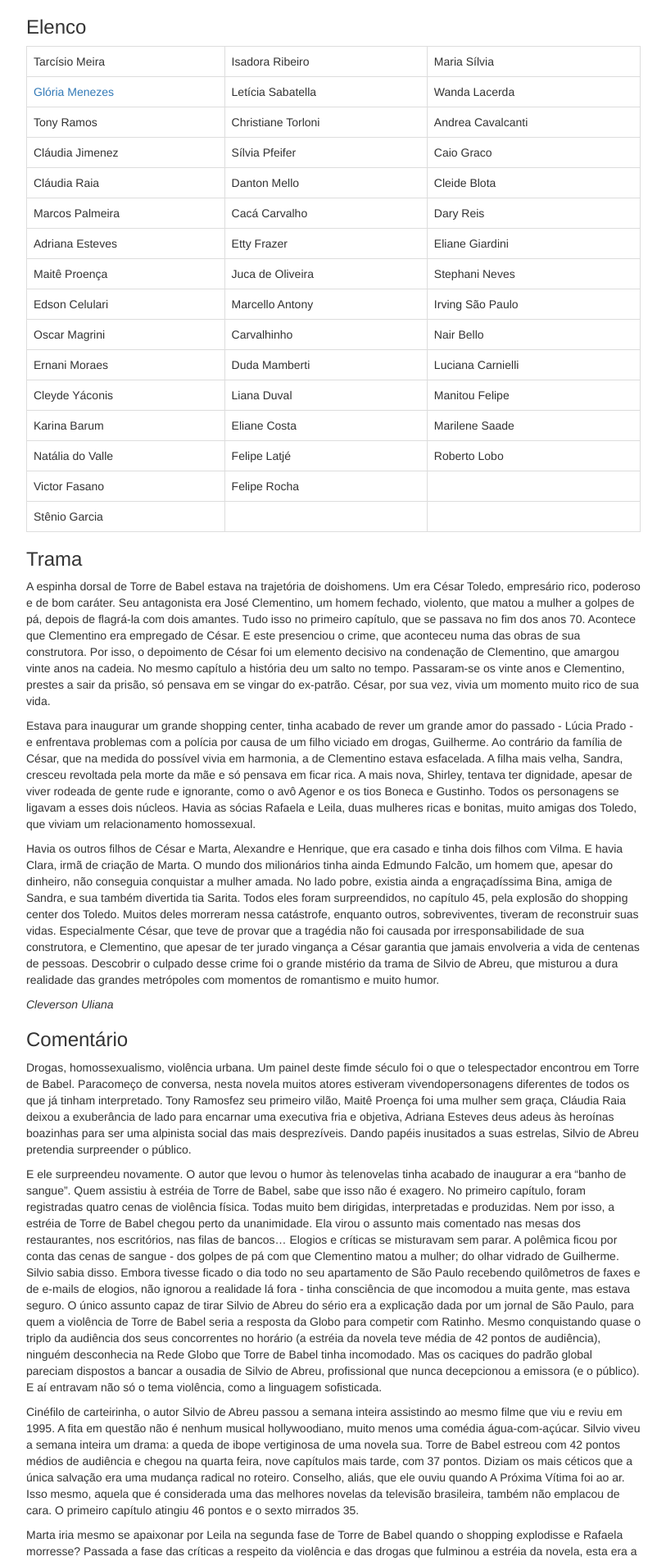
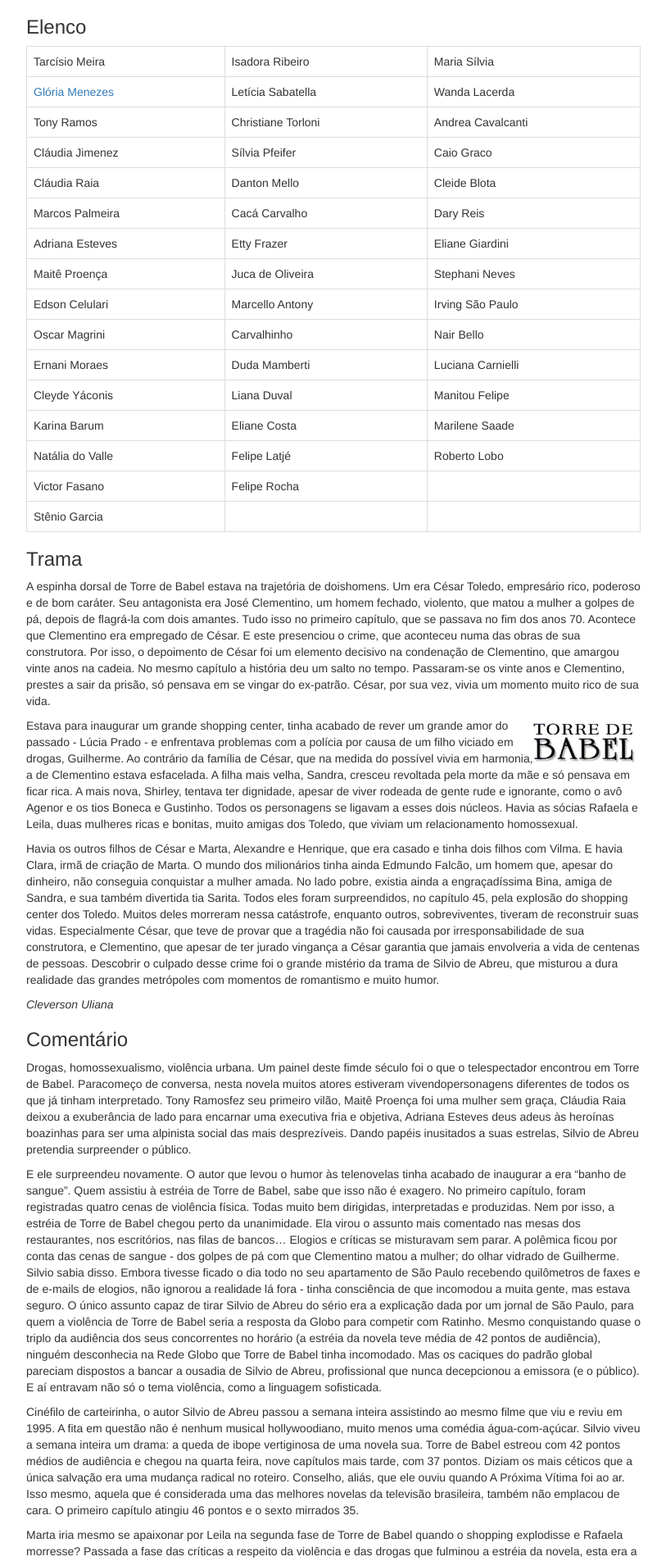
Before and after one commit to victor3dptz/victor3d.com.br, a Jekyll site: the page built from novelas/torre_de_babel.md, in a window 1280 px wide. Shown: the part 538-2442 px from the top of the page at 82% size, without its empty margins (233-1046 px from the left). Built offline with Jekyll 4.4.1, drawn with Linux system fonts in a browser that asks for light colours; nearby versions of some CDN libraries.

Commit message:
MacBookPro

```diff
--- a/novelas/torre_de_babel.md
+++ b/novelas/torre_de_babel.md
@@ -46,6 +46,8 @@
 cadeia. No mesmo capítulo a história deu um salto no tempo. Passaram-se os
 vinte anos e Clementino, prestes a sair da prisão, só pensava em se vingar
 do ex-patrão. César, por sua vez, vivia um momento muito rico de sua vida.
+
+![Logo](/novelas/img/torre_de_babel_logo.jpg){:style="float: right; margin-right: 7px; margin-top: 7px;"}
 
 Estava para inaugurar um grande shopping center, tinha acabado de rever um
 grande amor do passado - Lúcia Prado - e enfrentava problemas com a polícia
```
Also changed, not shown: novelas/img/torre_de_babel_logo.jpg (added).
